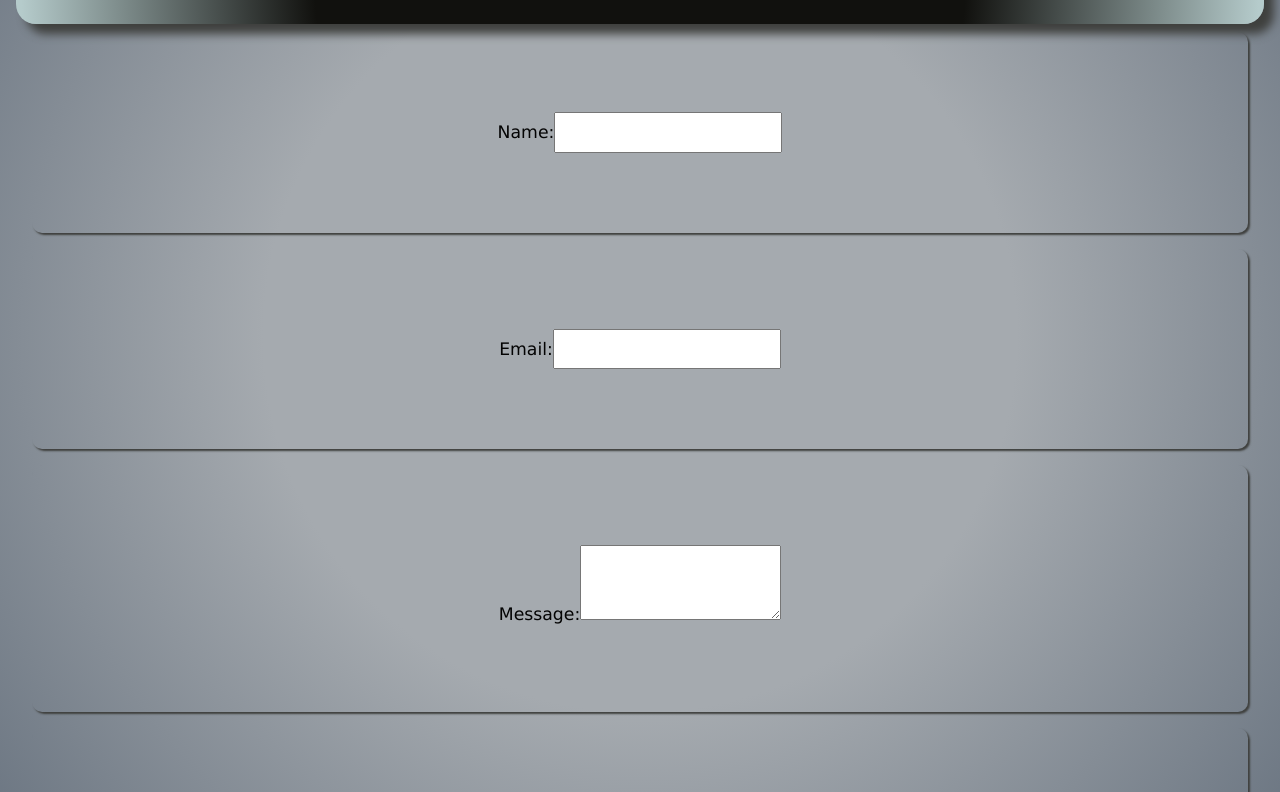
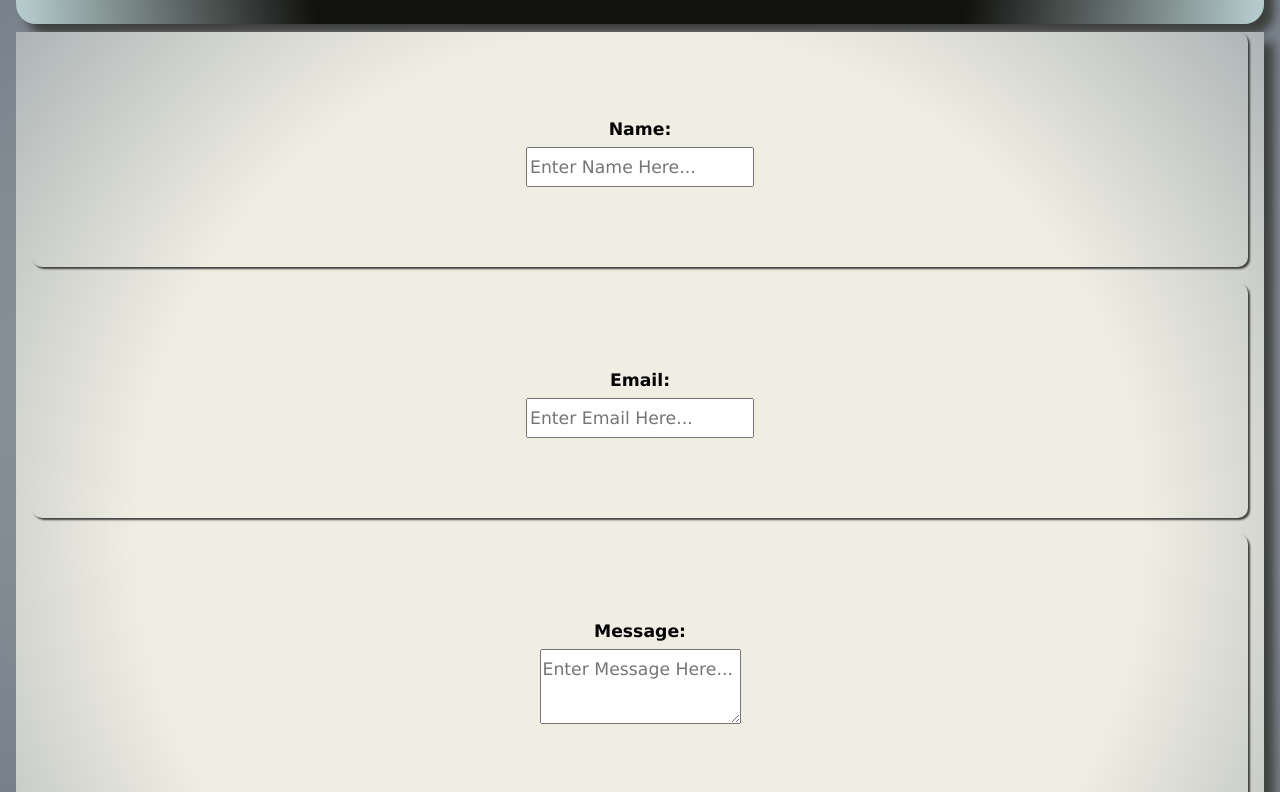
Before and after one commit to ccasalme/CyrlCasalme, a React (Vite) app in the folder CyrlCasalme/: page /Contact in a window 1280 px wide. Shown: the part 568-1360 px from the top of the page. Built offline with nearby package versions, Linux system fonts and the light colour scheme.

Commit message:
basic contact style

```diff
--- a/CyrlCasalme/src/index.css
+++ b/CyrlCasalme/src/index.css
@@ -438,3 +438,13 @@
   box-shadow: 10px 10px 10px #3F403E;
   width: 100%;
 }
+
+.form {
+  background: rgb(240,238,227);
+  background: radial-gradient(circle, rgba(240,238,227,1) 63%, rgba(173,180,182,1) 100%);
+  color: #3F403E;
+  font-family: 'Merryweather', Verdana, Tahoma, sans-serif;
+  padding: 0px;
+  box-shadow: 10px 10px 10px #3F403E;
+  width: 100%;
+}
--- a/CyrlCasalme/src/pages/Contact.jsx
+++ b/CyrlCasalme/src/pages/Contact.jsx
@@ -4,7 +4,8 @@
 function Contact() {
     const [formData, setFormData] = useState({
         name: '',
-        email: ''
+        email: '',
+        message: ''
     });
 
     const handleChange = (event) => {
@@ -24,31 +25,35 @@
     return (
         <>
             <h1>Contact Form</h1>
-            <form name="contact" onSubmit={handleSubmit}>
+            <form className="form" onSubmit={handleSubmit}>
             <p>
                 <label>
-                    Name:
-                    <input type="text" name="name" value={formData.name} onChange={handleChange} />
+                    <strong>Name:</strong>
+                    <br />
+                    <input type="text" placeholder="Enter Name Here..." name="name" value={formData.name} onChange={handleChange} />
                 </label>
             </p>
             <p>
                 <label>
-                    Email:
-                    <input type="email" name="email" value={formData.email} onChange={handleChange} />
+                    <strong>Email:</strong>
+                    <br />
+                    <input type="email" placeholder="Enter Email Here..." name="email" value={formData.email} onChange={handleChange} />
                 </label>
             </p>
             <p>
                 <label>
-                    Message:
-                    <textarea name="message" />
+                    <strong>Message:</strong>
+                    <br />
+                    <textarea name="message" placeholder="Enter Message Here..." value={formData.message} onChange={handleChange} />
                 </label>
             </p>
             <p>
                 <button type="submit">Send
                 </button>
             </p>
+            </form>
             <Footer />
-            </form><p className="footer"><em>CCASALME || Copyright 2025 © Cyrl Casalme</em></p>
+            <p className="footer"><em>CCASALME || Copyright 2025 © Cyrl Casalme</em></p>
         </>
     );
 }
```
